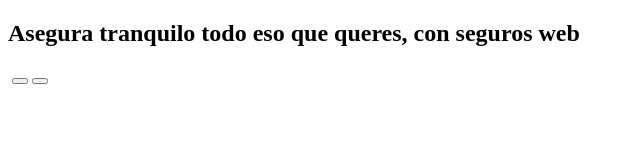
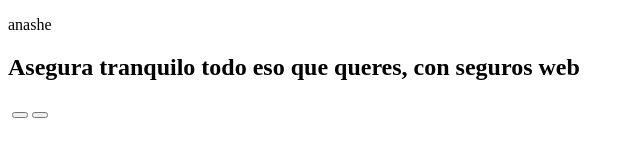
Before and after one commit to lucaspaupie/Practica-Flexbox, a plain HTML site: page index.html in a window 1280 px wide. Shown: the whole page, without its empty margins (0-640 px from the left). Drawn offline with Linux system fonts and the light colour scheme.

Commit message:
toque un poco el codigo

```diff
--- a/index.html
+++ b/index.html
@@ -10,7 +10,7 @@
     </header>
     <main>
         <section>
-            <p></p>
+            <p>anashe</p>
             <h1>Asegura <span>tranquilo</span> todo eso que queres, con seguros <span>web</span></h1>
             <img src="" alt=""><img src="" alt=""><img src="" alt=""><img src="" alt=""><img src="" alt=""><img src="" alt=""><img src="" alt=""><img src="" alt=""><img src="" alt=""><img src="" alt="">
             <button></button>
```
